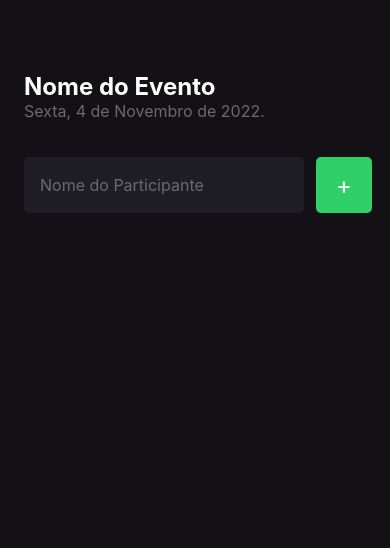
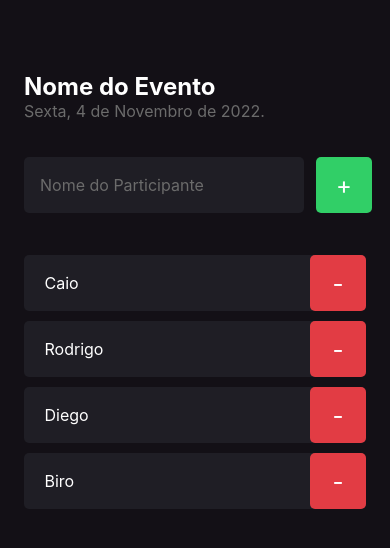
Before and after one commit to CaioScatolino/imhere, a React Native app: screen / in a window 390 px wide. Shown: the top 548 px of the page. Built offline with nearby package versions, Linux system fonts and the light colour scheme.

Commit message:
Adicionando componente Participant

```diff
--- /dev/null
+++ b/src/components/Participant/index.tsx
@@ -0,0 +1,20 @@
+import { View, Text, TouchableOpacity } from "react-native";
+import { styles } from "./styles";
+
+type Props = {
+    name: string;
+}
+
+export function Participant( {name} : Props ) {
+    return (
+
+        <View style={styles.container}>
+            <Text style={styles.name}> { name }</Text>
+            <TouchableOpacity style={styles.button}>
+                <Text style={styles.buttonText}>
+                    -
+                </Text>
+            </TouchableOpacity>
+        </View>
+    )
+}
--- /dev/null
+++ b/src/components/Participant/styles.ts
@@ -0,0 +1,34 @@
+import { StyleSheet } from "react-native";
+
+export const styles = StyleSheet.create({
+
+    container: {
+        width: '100%',
+        backgroundColor: '#1F1E25',
+        borderRadius: 5,
+        flexDirection: 'row',
+        alignItems: 'center',
+        marginBottom: 10,
+
+    },
+    name: {
+        color: '#FFFFFF',
+        flex: 1,
+        fontSize: 16,
+        marginLeft: 16,
+
+    },
+
+    buttonText: {
+        color: '#FFF',
+        fontSize: 24
+    },
+    button: {
+        width: 56,
+        height: 56,
+        borderRadius: 5,
+        backgroundColor: '#E23C44',
+        alignItems: 'center',
+        justifyContent: 'center',
+    },
+});
--- a/src/screens/Home/index.tsx
+++ b/src/screens/Home/index.tsx
@@ -1,5 +1,9 @@
+import React from 'react'
+
 import { Text, View, TextInput, TouchableOpacity } from 'react-native'
 import { styles } from './styles'
+
+import { Participant } from '../../components/Participant'
 
 export function Home() {
 
@@ -30,8 +34,13 @@
                     </Text>
                 </TouchableOpacity>
             </View>
+            <Participant name='Caio'/>
+            <Participant name='Rodrigo'/>
+            <Participant name='Diego'/>
+            <Participant name='Biro'/>
+        </View>
 
-        </View>
+
     )
 
 }
```
